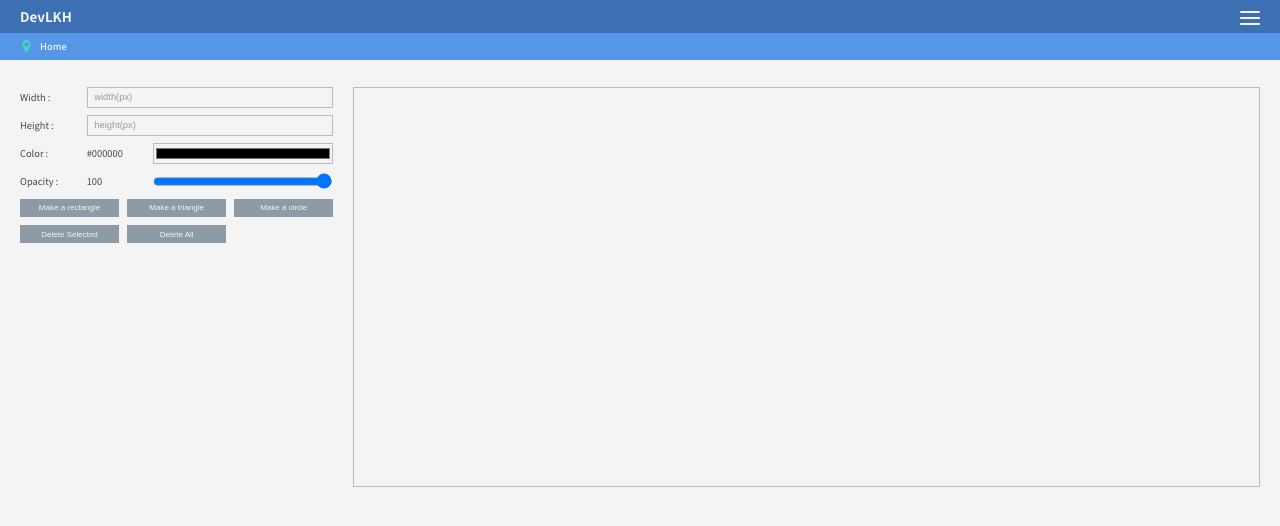
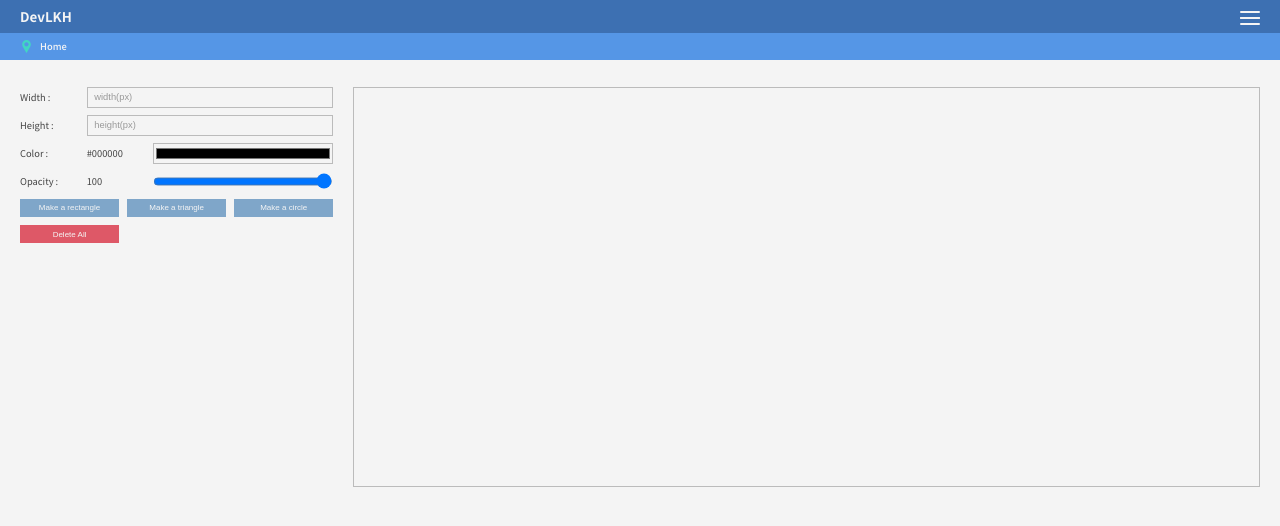
Before and after one commit to devlkhkr/rctprtc, a React (Create React App) app: page /shapeMaker in a window 1280 px wide. Shown: the top 526 px of the page. Built offline with nearby package versions, Linux system fonts and the light colour scheme.

Commit message:
shapemaker null check

```diff
--- a/src/pages/shapeMaker.js
+++ b/src/pages/shapeMaker.js
@@ -36,6 +36,7 @@ class ClassTest extends Component{
         this.makeACircle = this.makeACircle.bind(this)
         this.tooltipOn = this.tooltipOn.bind(this)
         this.shapeFocus = this.shapeFocus.bind(this)
+        this.deleteAll = this.deleteAll.bind(this)
 
         this.state = {
             width: "",
@@ -106,20 +107,31 @@ class ClassTest extends Component{
     }
 
     makeARectangle = () => {
-        this.state.shapes.push(this.makeAShape(new Rectangle("rectangle", this.state.width, this.state.height, this.state.color)));
+        let drawShape = this.makeAShape(new Rectangle("rectangle", this.state.width, this.state.height, this.state.color));
+        if(drawShape !== undefined){
+            this.state.shapes.push(drawShape);
+        }
     }
     makeATriangle = () => {
-        this.state.shapes.push(this.makeAShape(new Triangle("triangle", this.state.width, this.state.height, this.state.color)));
+        let drawShape = this.makeAShape(new Triangle("triangle", this.state.width, this.state.height, this.state.color));
+        if(drawShape !== undefined){
+            this.state.shapes.push(drawShape);
+        }
     }
     makeACircle = () => {
-        this.state.shapes.push(this.makeAShape(new Circle("circle", this.state.width, this.state.height, this.state.color)));
+        let drawShape = this.makeAShape(new Circle("circle", this.state.width, this.state.height, this.state.color));
+        if(drawShape !== undefined){
+            this.state.shapes.push(drawShape);
+        }
     }
 
     deleteSelected = () => {
 
     }
     deleteAll = () => {
-
+        this.setState({
+            shapes: [],
+        })
     }
 
     shapeFocus = (e) => {
@@ -252,7 +264,8 @@ class ClassTest extends Component{
         })
         return React.createElement("span", {
             isshape: "true",
-            id: `shape${parseInt(this.state.shapes.length) + 1}`,
+            id: `shape${parseInt(this.state.shapes.length)}`,
+            key: `shape${parseInt(this.state.shapes.length)}`,
             type: shapeInfo.type,
             style: shapeStyle(this),
             width: this.state.width,
@@ -289,16 +302,16 @@ class ClassTest extends Component{
                         <label>Opacity : </label><span>{this.state.opacity}</span><input type="range" id="input_set_opacity" onChange={this.opacityChange} value={this.state.opacity}></input>
                     </div>
                     <div className="shapeCreateBtns">
-                        <button onClick={this.makeARectangle} className="btn_color_01">Make a rectangle</button>
-                        <button onClick={this.makeATriangle} className="btn_color_01">Make a triangle</button>
-                        <button onClick={this.makeACircle} className="btn_color_01">Make a circle</button>
-                        <button onClick={this.deleteSelected} className="btn_color_01">Delete Selected</button>
-                        <button onClick={this.deleteAll} className="btn_color_01">Delete All</button>
+                        <button onClick={this.makeARectangle} className="btn_color_02">Make a rectangle</button>
+                        <button onClick={this.makeATriangle} className="btn_color_02">Make a triangle</button>
+                        <button onClick={this.makeACircle} className="btn_color_02">Make a circle</button>
+                        {/* <button onClick={this.deleteSelected} className="btn_color_01">Delete Selected</button> */}
+                        <button onClick={this.deleteAll} className="btn_color_03">Delete All</button>
                     </div>
                 </div>
                 <span id="shapeSheet">
                     <div id="shapeArea" onClick={this.shapeFocusOut}>
-                        {this.state.shapes.map(shape => (<span>{shape}</span>))}
+                        {this.state.shapes.map(shape => (<span key={shape.key}>{shape}</span>))}
                     </div>
                     <span id="tooltip" style={
                             {
```
